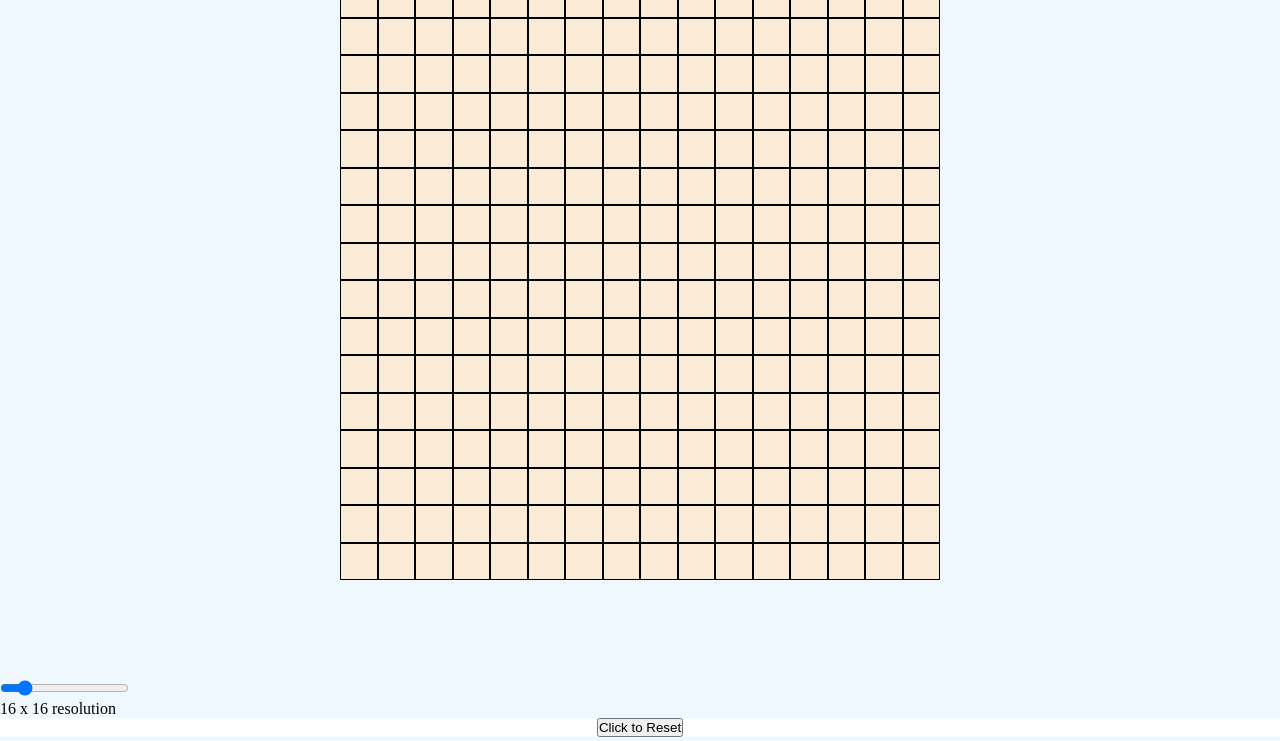
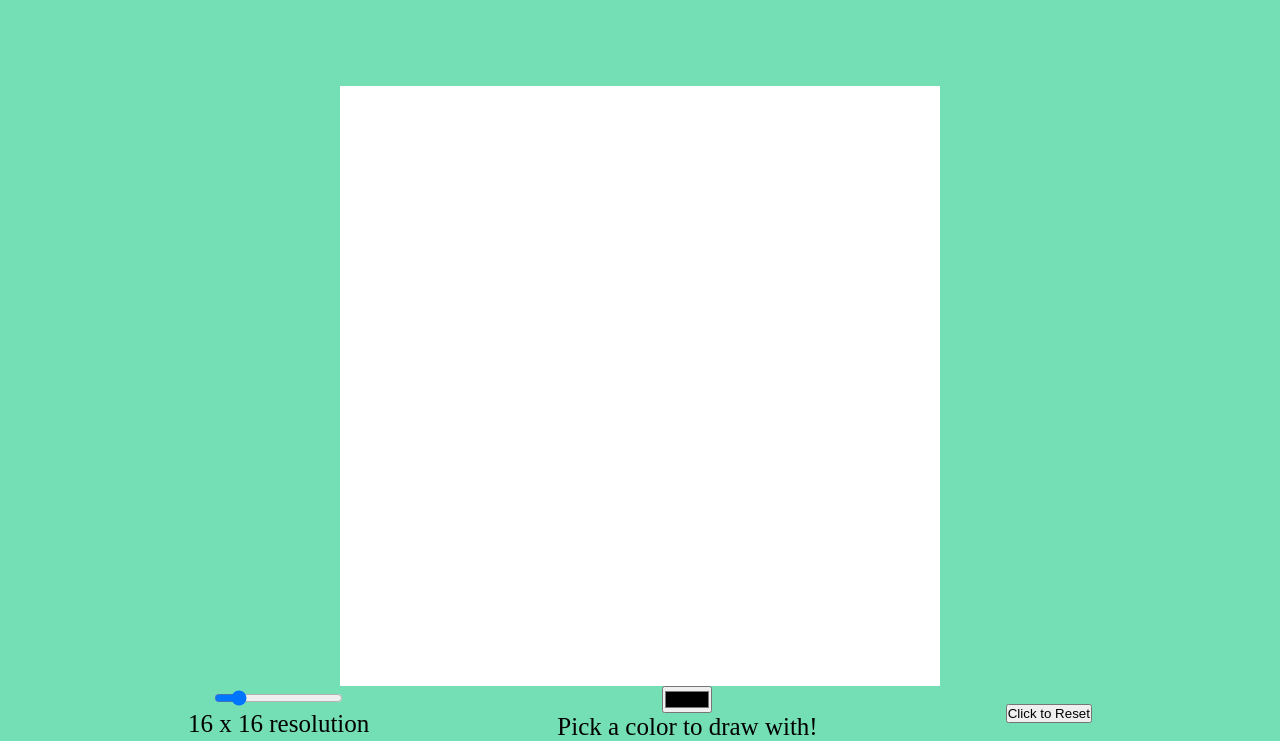
Before and after one commit to Brent-the-carpenter/etch-a-sketch, a plain HTML site: page index.html in a window 1280 px wide. Shown: the part 120-861 px from the top of the page. Drawn offline with Linux system fonts and the light colour scheme.

Commit message:
styled html page, and changed hover affect to work

```diff
--- a/index.html
+++ b/index.html
@@ -9,11 +9,17 @@
     <link rel="stylesheet" href="style.css" >
 </head>
 <body>
+    <h1>Brent's Etch-a-sketch</h1>
     <div class="sketchpad"></div>
     <div class="toolcontainer">
         <div class="sliderContainer">
             <input type="range" min="1" max="100" value="16" class="slider" id="sliderinput">
             <p id ="sliderValue">  </p>
+        </div>
+        <div class="color">
+
+            <input type="color" id = "colorInput">
+            <div id = 'colortext'>Pick a color !</div>
         </div>
     <div class="toolbar">
         <button id="reset">  Click to Reset </button>
--- a/script.js
+++ b/script.js
@@ -13,10 +13,21 @@ const sliderInput = document.querySelector('#sliderinput'); // input
 const sliderValue = document.querySelector('#sliderValue'); // p elemennt
     sliderValue.textContent = `${sliderInput.value} x ${sliderInput.value} resolution`
 
+const colorInput = document.querySelector('#colorInput');
+const chosenColor = document.querySelector('#colortext');
+  chosenColor.textContent = `Pick a color to draw with!`;
 
+  let mouseDown = false ;
+  document.body.onmousedown = () => (mouseDown = true)
+  document.body.onmouseup = () => (mouseDown = false)
 
-    function changeBackgroundColor() {
-      this.style.backgroundColor = "black";
+    function changeBackgroundColor(e) {
+      if (e.type === 'mouseover' && mouseDown){
+      this.style.backgroundColor = colorInput.value;
+      this.style.border = `1px solid ${colorInput.value}`
+      } else{
+
+      }
     }
 
     function makeGridCells(squaresPerSide){
@@ -29,7 +40,9 @@ const sliderValue = document.querySelector('#sliderValue'); // p elemennt
             gridCell.style.width = gridCell.style.height = widthOrHeight;
 
             sketchPad.appendChild(gridCell);
-            gridCell.addEventListener("mouseover" , changeBackgroundColor)
+            gridCell.addEventListener('mouseover' , changeBackgroundColor)
+            gridCell.addEventListener('mousedown' , changeBackgroundColor)
+
           }
        }
 
@@ -51,5 +64,3 @@ const sliderValue = document.querySelector('#sliderValue'); // p elemennt
         removeGridCells();
       console.log(sliderValue); // test so see if event fires remove later
     }
-
-//sliderInput.addEventListener('input', updateSlider)
--- a/style.css
+++ b/style.css
@@ -1,25 +1,36 @@
 *{
     margin: 0;
     padding: 0;
+    text-align: center;
 }
 
 body{
-    background-color: aliceblue;
+    background-color: rgba(53, 207, 148, 0.686);
+}
+h1{
+    margin-top: 20px;
+    font-size: 75px;
 }
 .sketchpad {
     display: flex;
     flex-wrap: wrap;
     background-color: white;
-    margin: 100px auto;
+    margin-left:  auto;
+    margin-right: auto;
+    margin-top: 100px ;
 }
 .cell {
-    background-color: antiquewhite;
-    border: 1px solid black;
+    background-color: white;
+    border: 1px solid white;
 }
-.toolbar{
-    background-color: white;
+.toolcontainer{
+
     display: flex;
-    justify-content: center;
+    margin-left: auto;
+    margin-right: auto;
+    justify-content: space-evenly;
+    align-items: center;
+
 }
 .reset{
     width: 100px;
@@ -30,6 +41,15 @@ body{
     margin: 20px;
 }
 
-input{
-    font-size: 16px;
+#sliderValue{
+    font-size: 25px;
 }
+.color{
+    display: flex;
+    flex-direction: column;
+    align-items: center;
+}
+
+#colortext{
+font-size: 25px;
+}
```
